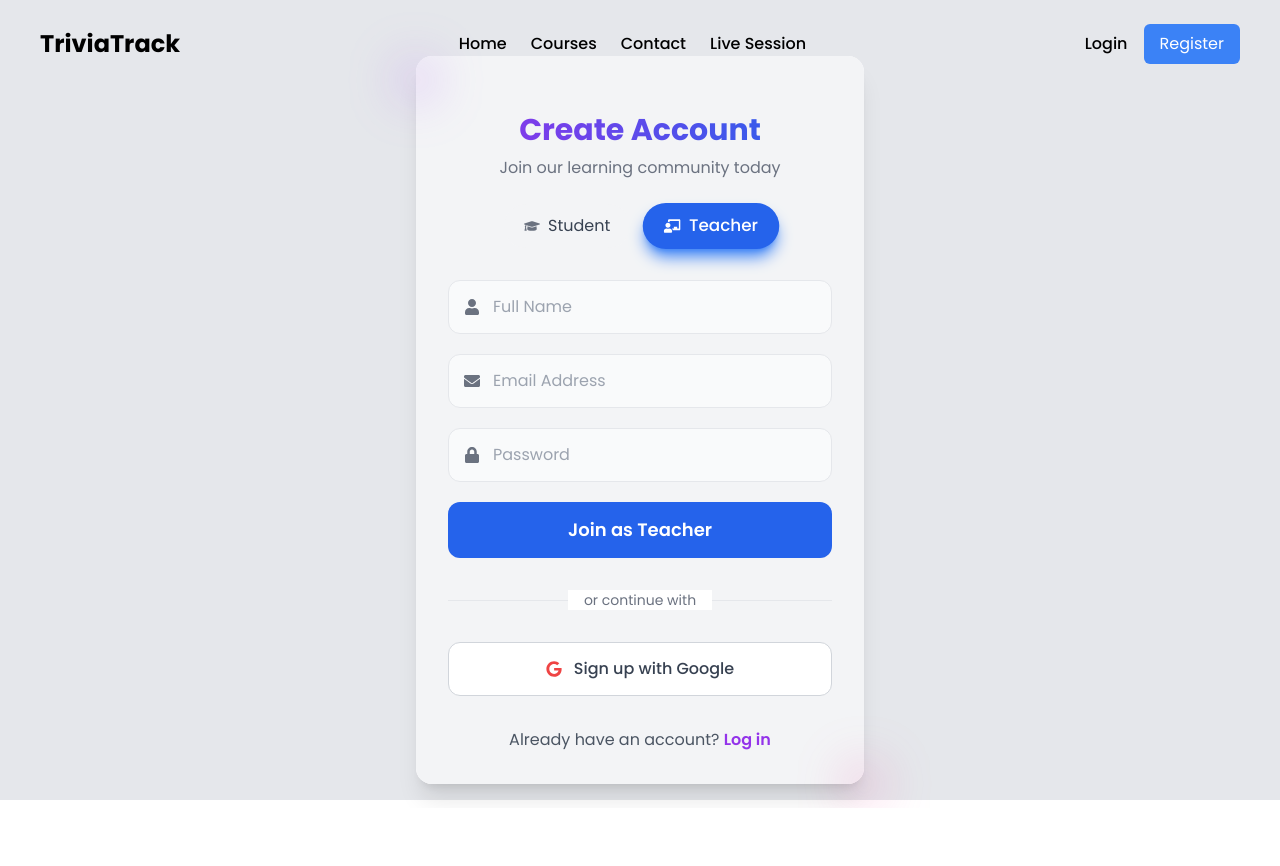
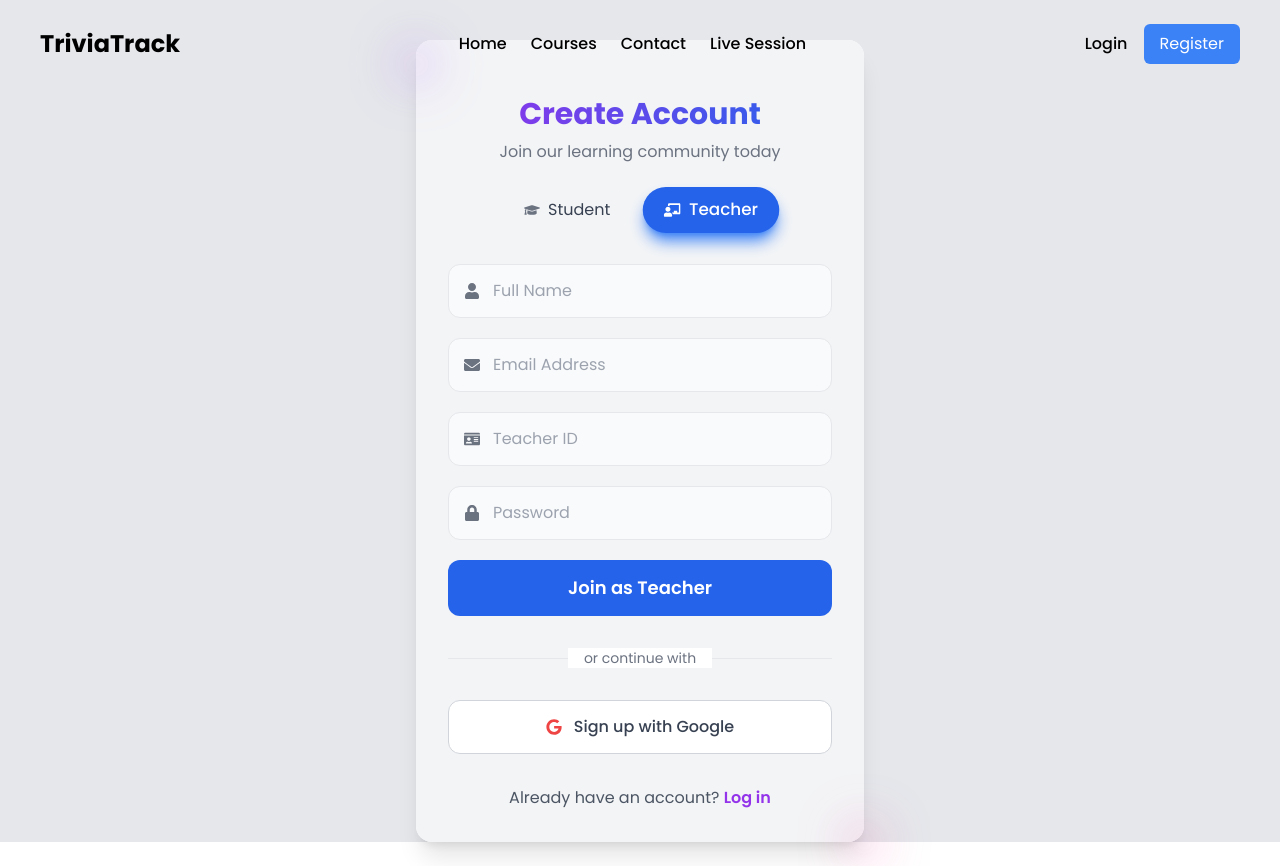
Before and after one commit to MubeenNaushad/TriviaTrack, a React (Vite) app in the folder ff/triviatrack/frontend/: page /students/signup in a window 1280 px wide. Both pictures are taken after a click on the button "Teacher". Before the commit the page ends 808 px from the top, so only its background shows below. Built offline with nearby package versions, Linux system fonts and the light colour scheme; no server answers.

Commit message:
Signup Avatar fix, Teacher ID Check

```diff
--- a/ff/triviatrack/frontend/src/auth/Login.jsx
+++ b/ff/triviatrack/frontend/src/auth/Login.jsx
@@ -32,7 +32,7 @@ const Login = () => {
           login({
             name: user.name || "Unknown",
             userType: user.userType || "Unknown",
-            profilePhoto: user.photoUrl || "https://via.placeholder.com/40",
+            profilePhoto: user.photoUrl || "https://ui-avatars.com/api/?name=User&background=6366f1&color=ffffff&size=40",
           })
           navigate("/")
           toast.success("Login Successful")
--- a/ff/triviatrack/frontend/src/auth/Signup.jsx
+++ b/ff/triviatrack/frontend/src/auth/Signup.jsx
@@ -2,12 +2,13 @@ import { Link, useNavigate } from "react-router-dom"
 import axios from "axios"
 import { useState } from "react"
 import { useUser } from "../context/UserContext"
-import { FaGoogle, FaUser, FaEnvelope, FaLock, FaChalkboardTeacher, FaGraduationCap } from "react-icons/fa"
+import { FaGoogle, FaUser, FaEnvelope, FaLock, FaChalkboardTeacher, FaGraduationCap, FaIdCard } from "react-icons/fa"
 
 const Signup = () => {
   const [email, setEmail] = useState("")
   const [password, setPassword] = useState("")
   const [name, setName] = useState("")
+  const [teacherId, setTeacherId] = useState("")
   const [userType, setUserType] = useState("Student")
   const [errors, setErrors] = useState({})
   const [isSubmitting, setIsSubmitting] = useState(false)
@@ -17,6 +18,7 @@ const Signup = () => {
   const validateName = (name) => /^[^\d][\w\s]{3,30}$/.test(name)
   const validateEmail = (email) => /^[^\d][a-zA-Z0-9._%+-]+@[a-zA-Z0-9.-]+\.[a-zA-Z]{2,}$/.test(email)
   const validatePassword = (password) => /^(?=.*[A-Z])(?=.*\d).{8,}$/.test(password)
+  const validateTeacherId = (id) => /^[A-Za-z0-9]{4,20}$/.test(id)
 
   axios.defaults.withCredentials = true
 
@@ -33,6 +35,9 @@ const Signup = () => {
     if (!validatePassword(password)) {
       validationErrors.password = "Password must have at least 8 characters with one digit and one uppercase letter"
     }
+    if (userType === "Teacher" && !validateTeacherId(teacherId)) {
+      validationErrors.teacherId = "Teacher ID must be 4-20 alphanumeric characters"
+    }
 
     if (Object.keys(validationErrors).length > 0) {
       setErrors(validationErrors)
@@ -42,13 +47,20 @@ const Signup = () => {
     setErrors({})
     setIsSubmitting(true)
 
+    const signupData = {
+      email,
+      password,
+      name,
+      userType,
+    }
+
+    // Add teacherId only if user is a teacher
+    if (userType === "Teacher") {
+      signupData.teacherId = teacherId
+    }
+
     axios
-      .post(`${import.meta.env.VITE_APP_BASEURL}/students/signup`, {
-        email,
-        password,
-        name,
-        userType,
-      })
+      .post(`${import.meta.env.VITE_APP_BASEURL}/students/signup`, signupData)
       .then((res) => {
         console.log("API Response:", res.data)
         if (res.data.user) {
@@ -56,7 +68,7 @@ const Signup = () => {
           login({
             name: user.name || "Unknown",
             userType: user.userType || "Unknown",
-            profilePhoto: user.photoUrl || "https://via.placeholder.com/40",
+            profilePhoto: user.photoUrl || "https://ui-avatars.com/api/?name=User&background=6366f1&color=ffffff&size=40",
           })
           alert("Verify your account before logging in.")
           navigate("/")
@@ -79,7 +91,7 @@ const Signup = () => {
       <div className="relative w-full max-w-md p-8 space-y-6 bg-white rounded-2xl shadow-xl text-gray-800 text-center animate-fade-in mt-10">
         <div className="absolute inset-0 bg-gray-100 rounded-2xl z-0"></div>
 
-        {/* Decorative elements */}
+
         <div className="absolute -top-6 -left-6 w-12 h-12 bg-purple-500/20 rounded-full blur-xl"></div>
         <div className="absolute -bottom-6 -right-6 w-12 h-12 bg-pink-500/20 rounded-full blur-xl"></div>
 
@@ -142,6 +154,25 @@ const Signup = () => {
               />
             </div>
             {errors.email && <p className="text-red-500 text-sm text-left pl-1 -mt-2 animate-fadeIn">{errors.email}</p>}
+
+            {userType === "Teacher" && (
+              <>
+                <div className="relative">
+                  <div className="absolute inset-y-0 left-0 flex items-center pl-4 pointer-events-none text-gray-500">
+                    <FaIdCard />
+                  </div>
+                  <input
+                    type="text"
+                    placeholder="Teacher ID"
+                    required
+                    value={teacherId}
+                    onChange={(e) => setTeacherId(e.target.value)}
+                    className="w-full py-3.5 pl-11 pr-4 rounded-xl bg-gray-50 text-gray-800 placeholder-gray-400 border border-gray-200 focus:border-blue-500 focus:ring-4 focus:ring-blue-500/20 focus:outline-none transition-all duration-300"
+                  />
+                </div>
+                {errors.teacherId && <p className="text-red-500 text-sm text-left pl-1 -mt-2 animate-fadeIn">{errors.teacherId}</p>}
+              </>
+            )}
 
             <div className="relative">
               <div className="absolute inset-y-0 left-0 flex items-center pl-4 pointer-events-none text-gray-500">
--- a/ff/triviatrack/frontend/src/homecomponents/navbar/navbar.jsx
+++ b/ff/triviatrack/frontend/src/homecomponents/navbar/navbar.jsx
@@ -27,7 +27,7 @@ const Navbar = () => {
             userType: response.data.user.userType,
             email: response.data.user.email,
             profilePhoto:
-              response.data.user.photoUrl || "https://via.placeholder.com/40",
+              response.data.user.photoUrl || `https://ui-avatars.com/api/?name=${response.data.user.name}&background=6366f1&color=ffffff&size=40`,
           });
         } else {
           logout();
```
Also changed, not shown: 2 other files (tests, documents, lock files or other folders).
